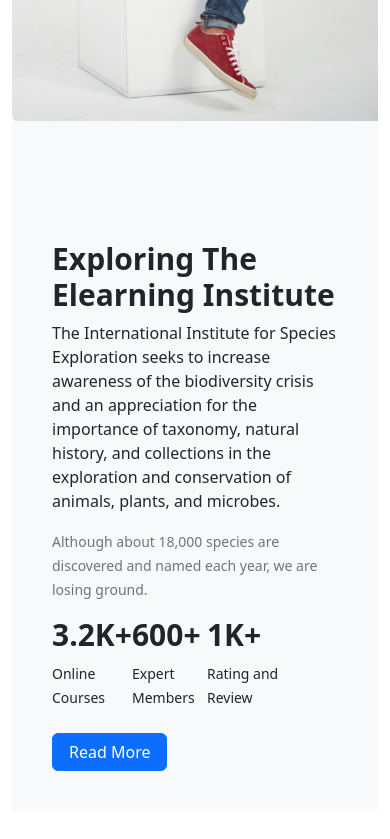
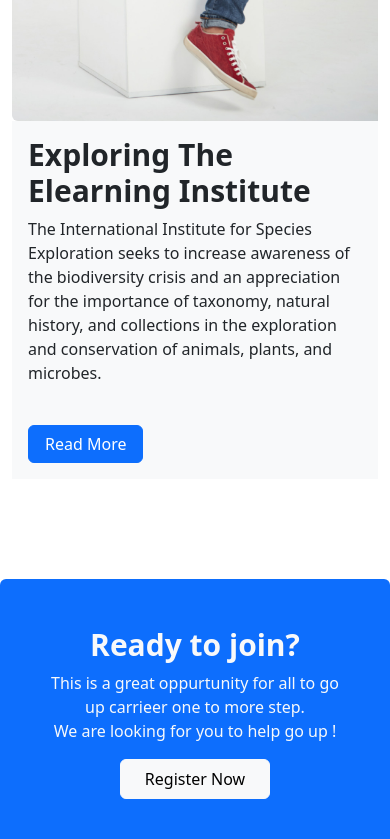
Before and after one commit to sydulrubel/tech-edu, a plain HTML site: page index.html in a window 390 px wide. Shown: the part 3360-4199 px from the top of the page. Drawn offline with nearby package versions, Linux system fonts and the light colour scheme.

Commit message:
finally card responsed

```diff
--- a/index.html
+++ b/index.html
@@ -213,15 +213,15 @@
         <section class="gap">
             <div class="container card mb-3 border border-0">
                 <div class="row g-0">
-                    <div class="col-md-5">
+                    <div class="col-md-6 col-lg-5">
                         <img src="images/working.png" class="img-fluid rounded-start" alt="...">
                     </div>
-                    <div class="col-md-7 bg-light p-4">
-                        <div class="card-body mt-5 pt-5">
+                    <div class="col-md-6 col-lg-7 bg-light p-lg-4">
+                        <div class="card-body mt-md-5 pt-lg-5">
                             <h3 class="card-title">Exploring The Elearning Institute</h3>
                             <p class="card-text">The International Institute for Species Exploration seeks to increase awareness of the biodiversity crisis and an appreciation for the importance of taxonomy, natural history, and collections in the exploration and conservation of animals, plants, and microbes.</p>
-                            <p class="card-text"><small class="text-muted">Although about 18,000 species are discovered and named each year, we are losing ground.</small></p>
-                            <div class="d-flex justify-content-between pe-5">
+                            <p class="card-text d-none d-lg-block"><small class="text-muted">Although about 18,000 species are discovered and named each year, we are losing ground.</small></p>
+                            <div class="d-none d-lg-flex justify-content-between pe-5">
                                 <div>
                                     <h3>3.2K+</h3>
                                     <small>Online Courses</small>
@@ -245,7 +245,7 @@
 
         <!-- Join Part  -->
         <section class="gap">
-            <div class="container d-flex align-items-center justify-content-between bg-primary p-5 rounded">
+            <div class="container d-block text-center d-lg-flex align-items-center justify-content-between bg-primary p-5 rounded">
                 <div class="d-flex flex-column text-light">
                     <h3>Ready to join?</h3>
                     <p>This is a great oppurtunity for all to go up carrieer one to more step. <br> We are looking for
```
